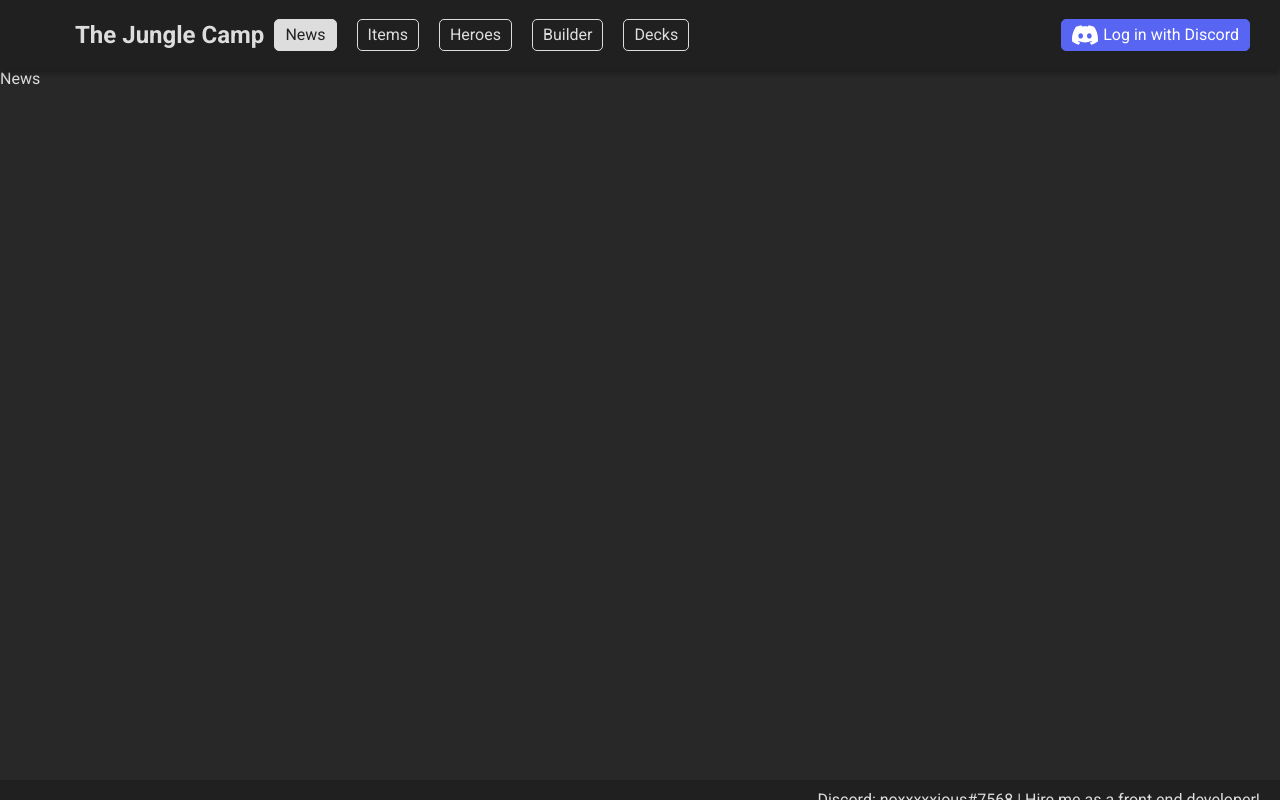
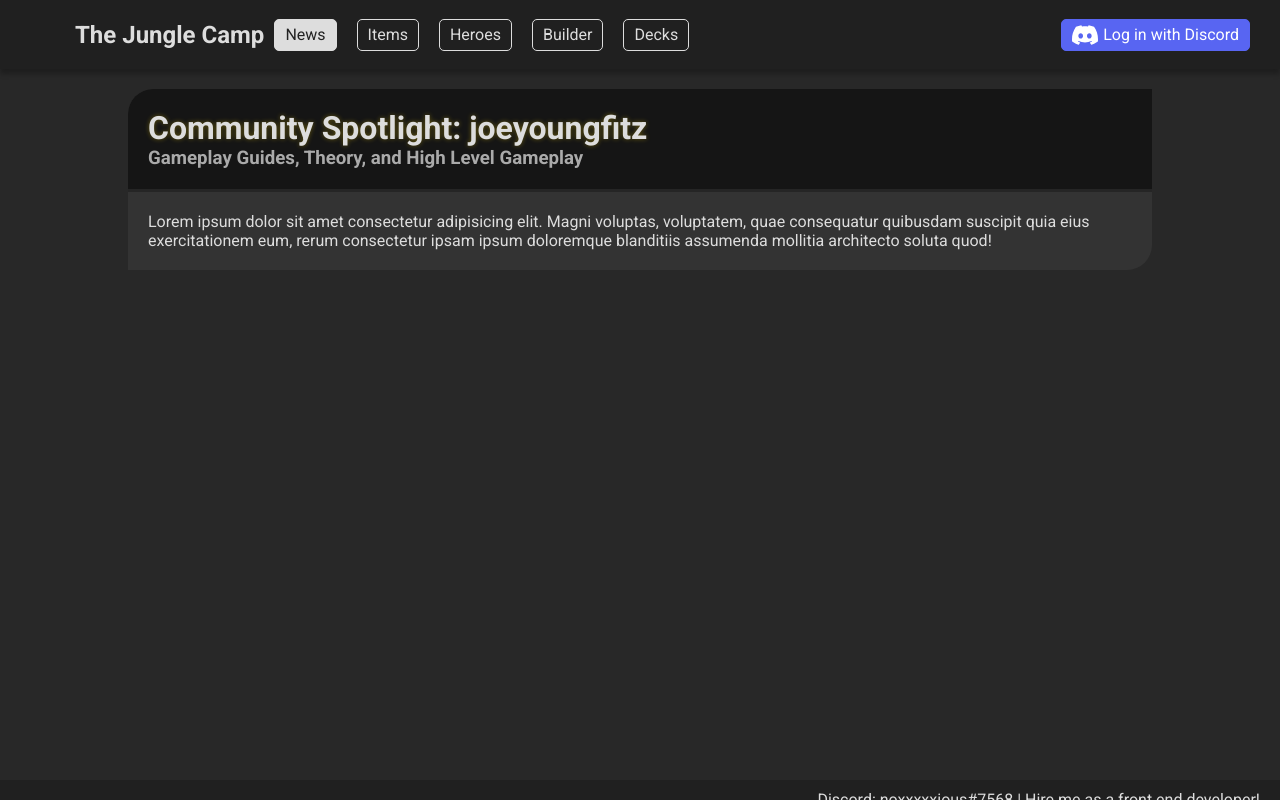
Before and after one commit to noxxxxxious/jungle-camp, a Vue app: page / in a window 1280 px wide. Built offline with nearby package versions, Linux system fonts and the light colour scheme.

Commit message:
New blog article styling

```diff
--- /dev/null
+++ b/src/components/NewsBlog/ArticleSection.vue
@@ -0,0 +1,58 @@
+<template>
+  <div class="container">
+    <div class="article-heading">
+      <h1>Community Spotlight: joeyoungfitz</h1>
+      <h3>Gameplay Guides, Theory, and High Level Gameplay</h3>
+    </div>
+    <div class="divider"></div>
+    <div class="article-content">
+      <p>Lorem ipsum dolor sit amet consectetur adipisicing elit. Magni voluptas, voluptatem, quae consequatur quibusdam suscipit quia eius exercitationem eum, rerum consectetur ipsam ipsum doloremque blanditiis assumenda mollitia architecto soluta quod!</p></div>
+  </div>
+</template>
+
+<script setup>
+// const contentTest = '<textarea>test</textarea>'
+</script>
+
+<style scoped>
+  .container {
+    max-width: 1024px;
+    background-color: #333;
+    border-top-left-radius: 25px;
+    border-bottom-right-radius: 25px;
+    overflow: hidden;
+  }
+
+  .article-heading {
+    padding: 20px;
+    background-color: #151515;
+  }
+
+  h1 {
+    margin: 0;
+    text-shadow: 0px 0px 5px #ffd70055;
+  }
+
+  h3 {
+    margin: 0;
+    color: #aaa;
+  }
+
+  .divider {
+    height: 3px;
+    background-color: #252525;
+    ;
+  }
+
+  .article-content {
+    padding: 20px;
+  }
+
+  p {
+    margin: 0;
+  }
+
+  .p::first-letter {
+    margin-left: 50px;
+  }
+</style>
--- a/src/views/NewsPage.vue
+++ b/src/views/NewsPage.vue
@@ -1,13 +1,16 @@
 <template>
-  <div>News</div>
+  <div class="container">
+    <ArticleSection />
+  </div>
 </template>
 
-<script>
-export default {
-
-}
+<script setup>
+import ArticleSection from '@/components/NewsBlog/ArticleSection.vue'
 </script>
 
-<style>
-
+<style scoped>
+  .container {
+    margin: auto;
+    margin-top: 20px;
+  }
 </style>
```
Also changed, not shown: 1 other file (tests, documents, lock files or other folders).
